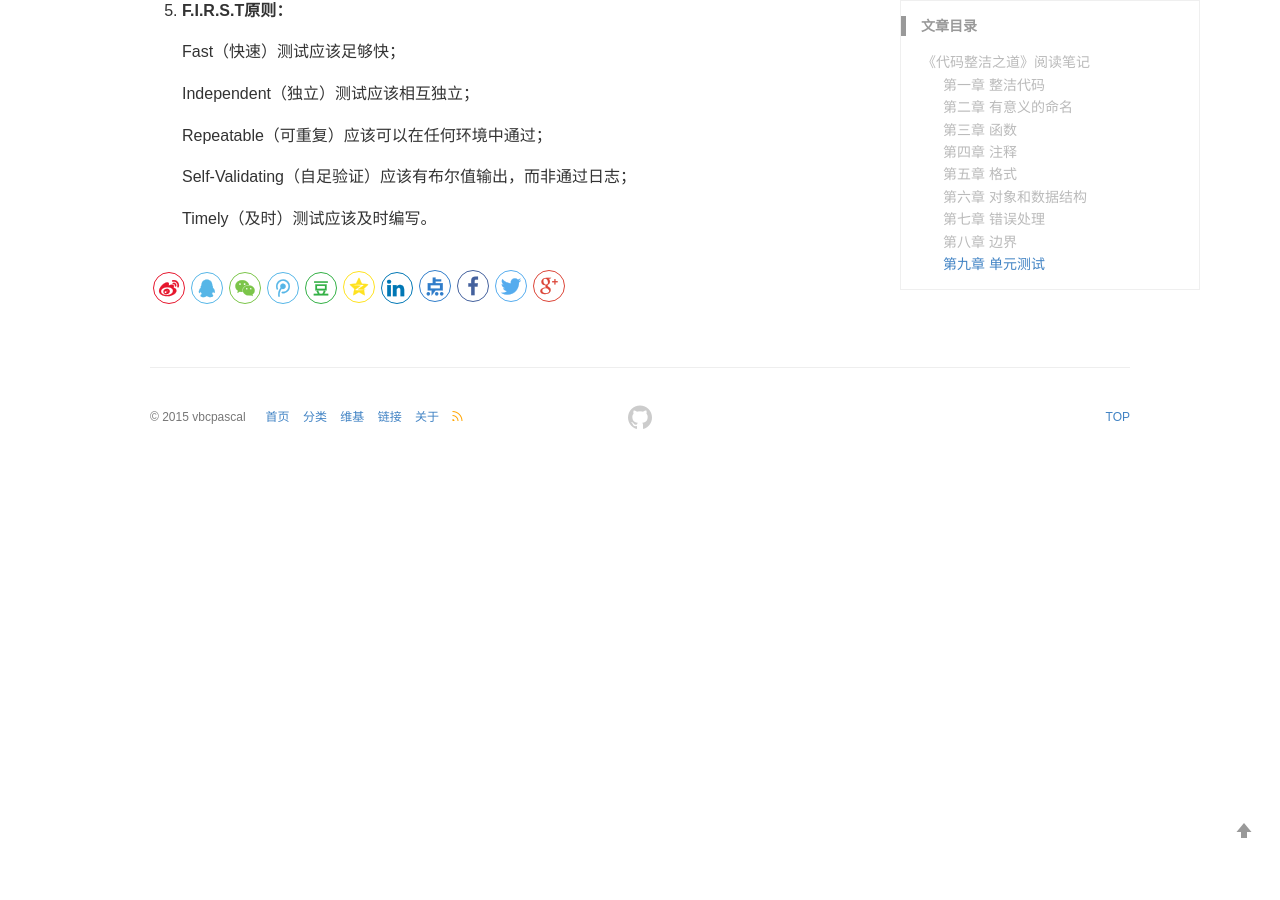
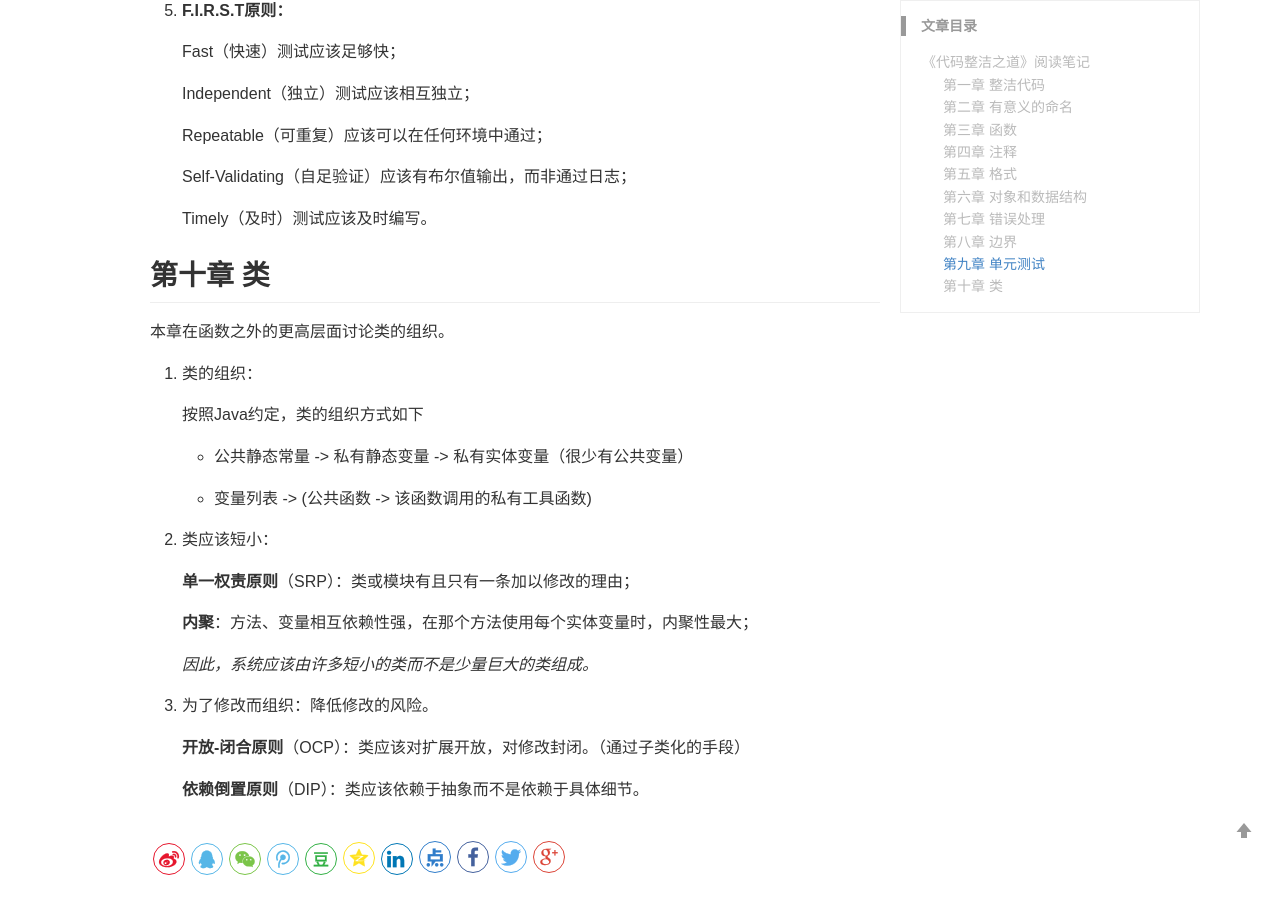
Before and after one commit to vbcpascal/vbcpascal.github.io, a Jekyll site: the page built from _posts/2019-07-29-CleanCode.md, in a window 1280 px wide and 900 px high, scrolled down 5585 px. Built offline with Jekyll 4.4.1, drawn with Linux system fonts in a browser that asks for light colours; before the commit the page ends 6051 px from its top, so only the background shows below that.

Commit message:
更新第十章

```diff
--- a/_posts/2019-07-29-CleanCode.md
+++ b/_posts/2019-07-29-CleanCode.md
@@ -16,7 +16,7 @@ keywords: Java, Reading
 
 
 
-## 第一章	整洁代码
+## 第一章 整洁代码
 
 混乱的代码会大幅度降低你的工作效率。
 
@@ -24,7 +24,7 @@ keywords: Java, Reading
 
 
 
-## 第二章	有意义的命名
+## 第二章 有意义的命名
 
 本章主要讨论了变量的命名，作者不断强调**明确**是王道。变量命名要准确、明确，而不惧怕变量名较长。
 
@@ -70,7 +70,7 @@ keywords: Java, Reading
 
 
 
-## 第三章	函数
+## 第三章 函数
 
 本章讨论函数的写法，包括职能、参数，作者强调“一个函数就应该只做一件事”。如果本段中代码过于冗长，就应该按照职责进行拆分。
 
@@ -96,7 +96,7 @@ keywords: Java, Reading
 
 
 
-## 第四章	注释
+## 第四章 注释
 
 > 别给糟糕的代码写注释，重新写吧。		—— Brian W.Kernighan 与 P.J. Plaugher
 
@@ -132,7 +132,7 @@ private String name;
 
 
 
-## 第五章	格式
+## 第五章 格式
 
 本文主要讨论了代码格式化的问题，当然现在很多问题交给IDE去做了。
 
@@ -154,7 +154,7 @@ private String name;
 
 
 
-## 第六章	对象和数据结构
+## 第六章 对象和数据结构
 
 本章的主要观点就是下面的第二点，但同时作者表达“优秀的软件开发者不带成见地了解这种情形，并依据手边工作的性质选择其中一种手段”。
 
@@ -177,7 +177,7 @@ private String name;
 
 
 
-## 第七章	错误处理
+## 第七章 错误处理
 
 > 错误处理很重要，但是如果他搞乱了代码逻辑，就是错误的做法。
 
@@ -190,7 +190,7 @@ private String name;
 
 
 
-## 第八章	边界
+## 第八章 边界
 
 本章介绍整合外来代码，例如购买第三方程序包或使用开放源代码。
 
@@ -206,7 +206,7 @@ private String name;
 
 
 
-## 第九章	单元测试
+## 第九章 单元测试
 
 > 在计算机编程中，**单元测试**（英语：Unit Testing）是针对程序模块（软件设计的最小单位）来进行正确性检验的**测试**工作。
 
@@ -237,3 +237,31 @@ private String name;
    Self-Validating（自足验证）应该有布尔值输出，而非通过日志；
 
    Timely（及时）测试应该及时编写。
+
+
+
+## 第十章 类
+
+本章在函数之外的更高层面讨论类的组织。
+
+1. 类的组织：
+
+   按照Java约定，类的组织方式如下
+
+   - 公共静态常量 -> 私有静态变量 -> 私有实体变量（很少有公共变量）
+
+   - 变量列表 -> (公共函数 -> 该函数调用的私有工具函数)
+
+2. 类应该短小：
+
+   **单一权责原则**（SRP）：类或模块有且只有一条加以修改的理由；
+
+   **内聚**：方法、变量相互依赖性强，在那个方法使用每个实体变量时，内聚性最大；
+
+   *因此，系统应该由许多短小的类而不是少量巨大的类组成。*
+
+3. 为了修改而组织：降低修改的风险。
+
+   **开放-闭合原则**（OCP）：类应该对扩展开放，对修改封闭。（通过子类化的手段）
+
+   **依赖倒置原则**（DIP）：类应该依赖于抽象而不是依赖于具体细节。
```
